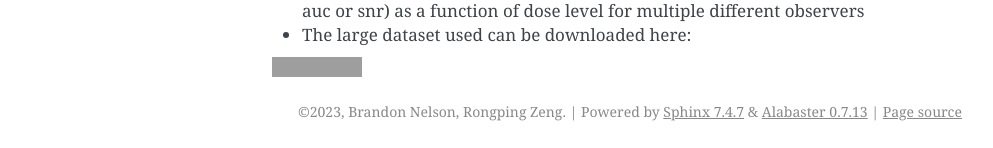
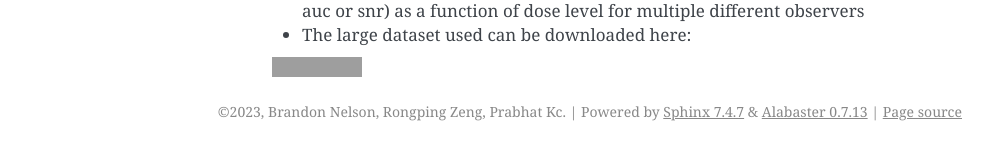
Before and after one commit to DIDSR/LCD_CT, a Sphinx documentation site: the page built from docs/source/usage.rst, in a window 1280 px wide. Shown: the part 2130-2278 px from the top of the page, without its empty margins (148-1141 px from the left). Built offline with Sphinx 7.4.7, drawn with Linux system fonts in a browser that asks for light colours; grey boxes are pictures that could not be loaded.

```diff
--- a/docs/source/conf.py
+++ b/docs/source/conf.py
@@ -7,8 +7,8 @@
 # https://www.sphinx-doc.org/en/master/usage/configuration.html#project-information
 
 project = 'LCD for CT Toolbox'
-copyright = '2023, Brandon Nelson, Rongping Zeng'
-author = 'Brandon Nelson, Rongping Zeng'
+copyright = '2023, Brandon Nelson, Rongping Zeng, Prabhat Kc'
+author = 'Brandon Nelson, Rongping Zeng, Prabhat Kc'
 release = '0.0.1'
 
 # -- General configuration ---------------------------------------------------
--- a/docs/source/usage.rst
+++ b/docs/source/usage.rst
@@ -54,4 +54,4 @@
 - The large dataset used can be downloaded here:
 
 .. image:: https://sandbox.zenodo.org/badge/DOI/10.5072/zenodo.1150650.svg
-   :target: https://doi.org/10.5072/zenodo.1150650
+   :target: https://sandbox.zenodo.org/record/1150650
```
Also changed, not shown: 12 other files.
